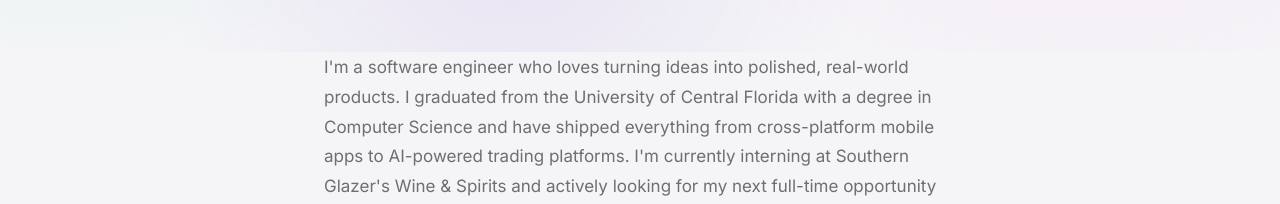
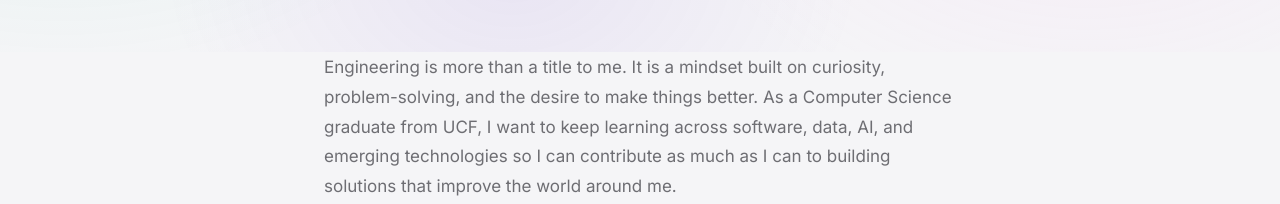
Before and after one commit to KevinMuniz1/Portfolio-Website, a Next.js app: page / in a window 1280 px wide. Shown: the part 748-952 px from the top of the page. Built offline with nearby package versions, Linux system fonts and the light colour scheme; no server answers.

Commit message:
changed about me

```diff
--- a/app/components/welcomePageName.tsx
+++ b/app/components/welcomePageName.tsx
@@ -377,10 +377,10 @@ export default function PageContent() {
 
           {/* Bio paragraph */}
           <p style={{ margin: "0 0 40px 0", fontSize: "17px", color: "var(--text-secondary)", lineHeight: 1.75 }}>
-            I&apos;m a software engineer who loves turning ideas into polished, real-world products. I graduated from the
-            University of Central Florida with a degree in Computer Science and have shipped everything from cross-platform
-            mobile apps to AI-powered trading platforms. I&apos;m currently interning at Southern Glazer&apos;s Wine &amp; Spirits
-            and actively looking for my next full-time opportunity — somewhere I can build things that actually matter.
+            Engineering is more than a title to me. It is a mindset built on curiosity, problem-solving, and
+            the desire to make things better. As a Computer Science graduate from UCF, I want to keep learning
+            across software, data, AI, and emerging technologies so I can contribute as much as I can to building
+            solutions that improve the world around me.
           </p>
 
           {/* Chat */}
```
